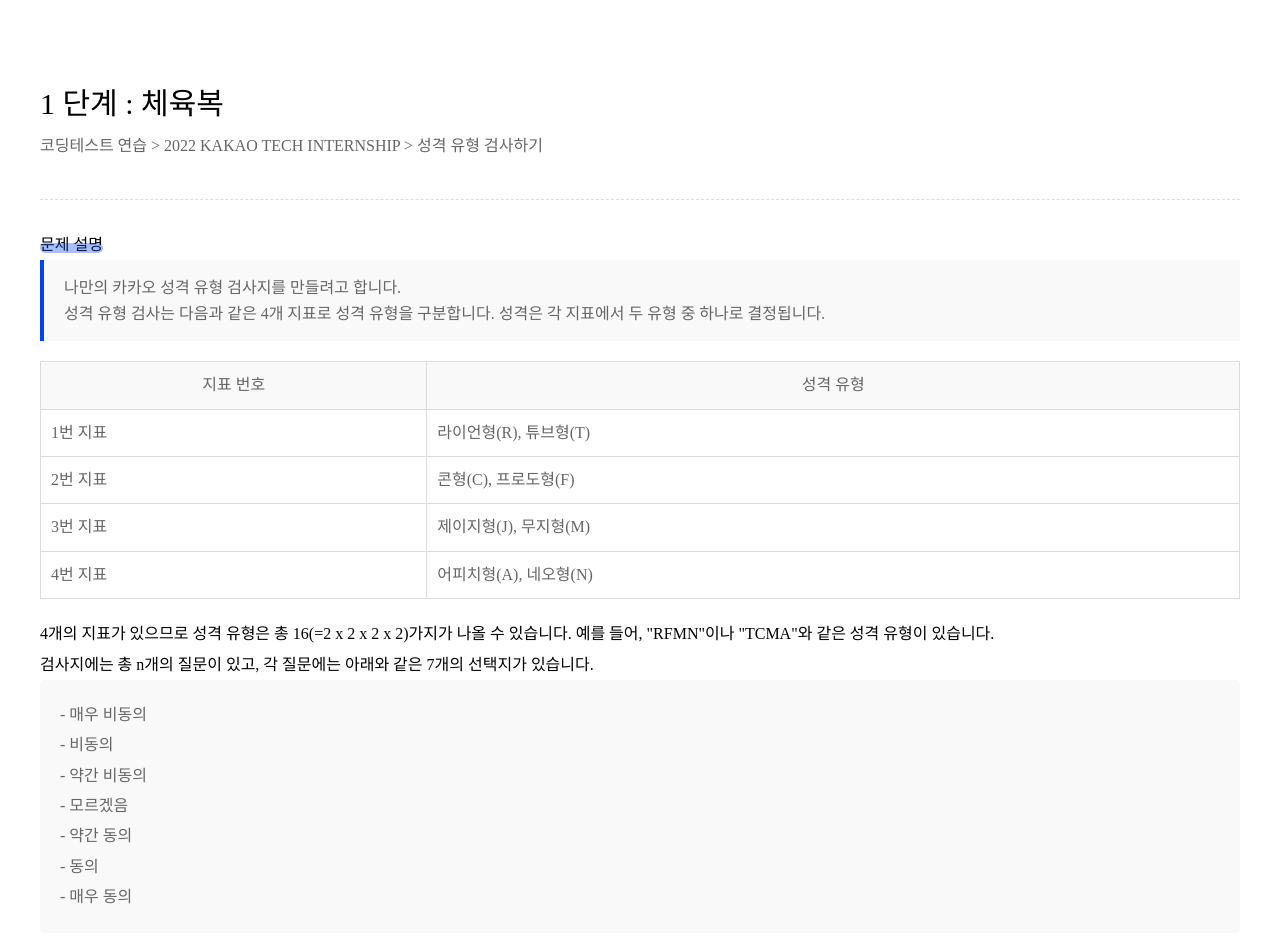
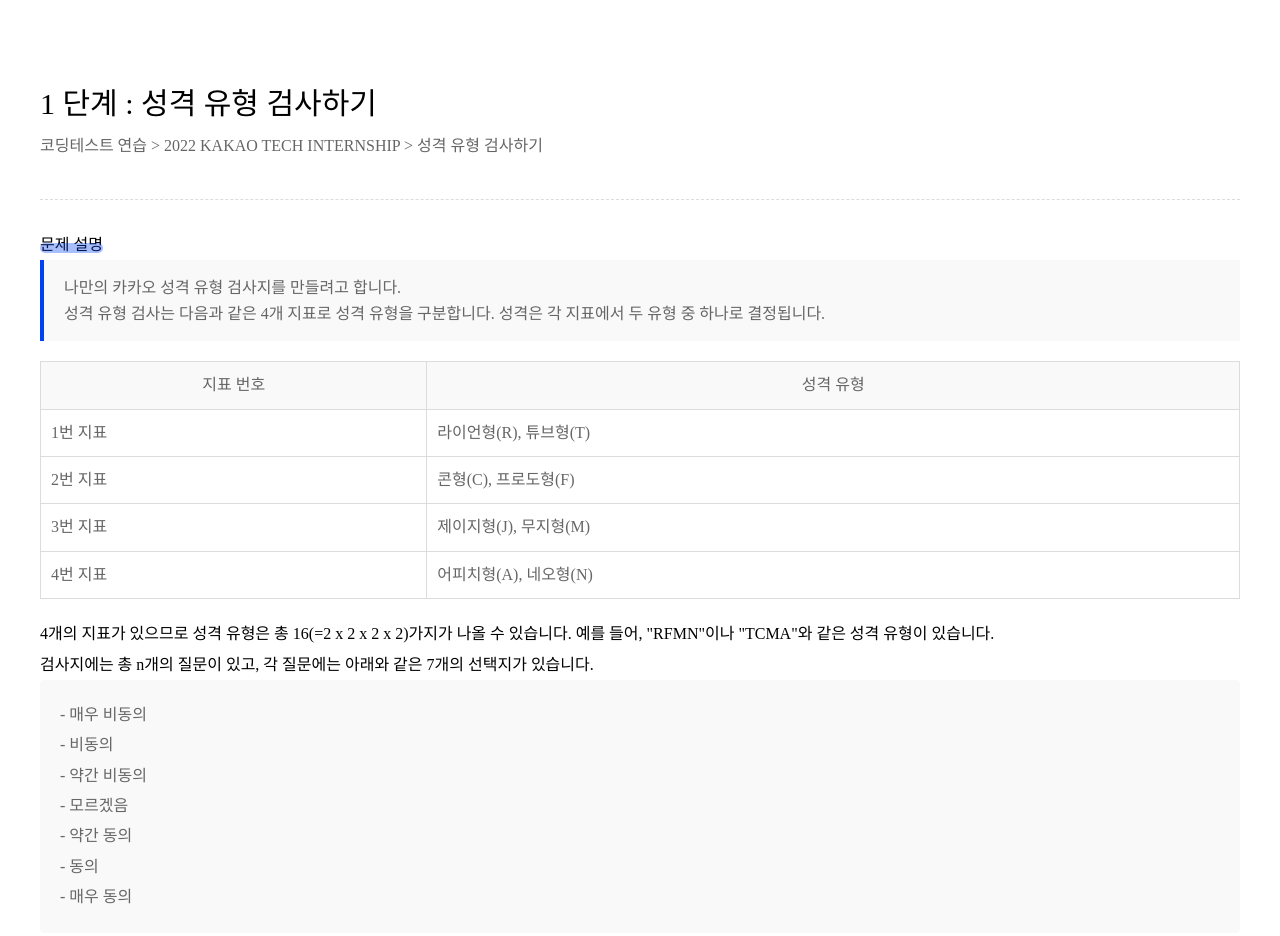
Before and after one commit to kim-0617/algorithm, a plain HTML site: page 01/mbti.html in a window 1280 px wide. Shown: the top 936 px of the page. Drawn offline with Linux system fonts and the light colour scheme; a web font is replaced by a local one.

Commit message:
22.08.22
10:15 mbti

```diff
--- a/01/mbti.html
+++ b/01/mbti.html
@@ -13,7 +13,7 @@
 <body>
     <main id="main">
         <div class="document">
-            <h2 class="t_tit">1 단계 : 체육복</h2>
+            <h2 class="t_tit">1 단계 : 성격 유형 검사하기</h2>
             <p class="t_desc">
                 코딩테스트 연습 > 2022 KAKAO TECH INTERNSHIP > 성격 유형 검사하기
             </p>
```
